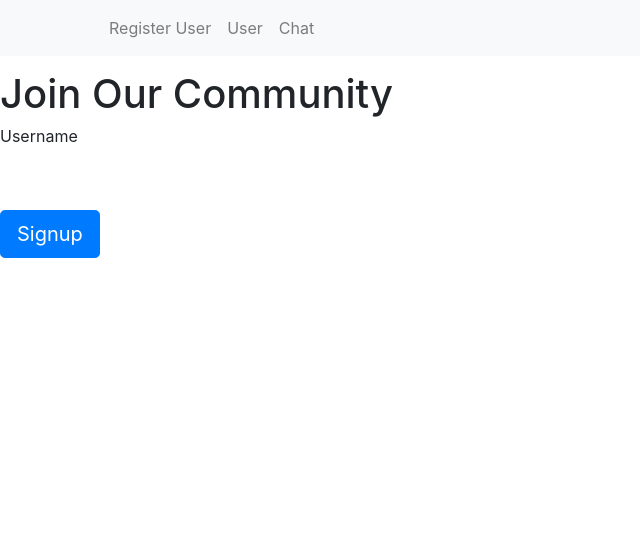
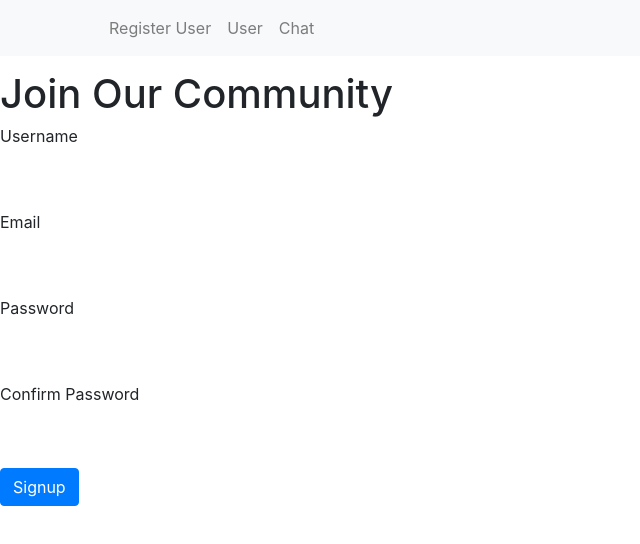
Before and after one commit to davidhcmex/app3_project, a React (Create React App) app: page /register in a window 1280 px wide. Shown: the top 544 px of the page, without its empty margins (0-640 px from the left). Built offline with nearby package versions, Linux system fonts and the light colour scheme; the HTML template or start-up script is replaced by a standard one.

Commit message:
with signup from almost ready

```diff
--- a/src/components/SignupForm.tsx
+++ b/src/components/SignupForm.tsx
@@ -1,17 +1,89 @@
 import * as React from "react";
 
-export class SignupForm extends React.Component {
+interface user_info {
+    username: string,
+    email: string,
+    password: string,
+    passwordConfirmation: string
+}
+
+export class SignupForm extends React.Component<{}, user_info> {
+    constructor(props: any) {
+        super(props)
+        this.state = {
+            username: "",
+            email: "",
+            password: "",
+            passwordConfirmation: ""
+        }
+        this.onChange = this.onChange.bind(this)
+        this.onSubmit = this.onSubmit.bind(this)
+    }
+
+    onSubmit(e: React.FormEvent<EventTarget>) {
+        e.preventDefault()
+        console.log(this.state)
+    }
+
+    onChange(e: React.FormEvent<EventTarget>) {
+
+        this.setState(
+            {
+                username: this["uname"].value,
+                email: this["email"].value,
+                password: this["passwd"].value,
+                passwordConfirmation: this["passwdCnf"].value,
+
+            })
+    }
+
     render() {
-        return(
-        <form>
+        return (
+            <form onSubmit={this.onSubmit}>
                 <h1>Join Our Community</h1>
                 <div className="form-group">
                     <label className="control-label">Username</label>
-                <input type="text" name="username" className="form-control" />
+                    <input value={this.state.username}
+                        ref={node => this["uname"] = node}
+                        type="text"
+                        name="username"
+                        onChange={this.onChange}
+                        className="form-control" />
 
                 </div>
+
                 <div className="form-group">
-                <button className="btn btn-primary btn-lg">
+                    <label className="control-label">Email</label>
+                    <input value={this.state.email}
+                        type="text" name="email"
+                        ref={node => this["email"] = node}
+                        onChange={this.onChange}
+                        className="form-control" />
+
+                </div>
+
+                <div className="form-group">
+                    <label className="control-label">Password</label>
+                    <input value={this.state.password}
+                        type="password" name="password"
+                        ref={node => this["passwd"] = node}
+                        onChange={this.onChange}
+                        className="form-control" />
+
+                </div>
+
+                <div className="form-group">
+                    <label className="control-label">Confirm Password</label>
+                    <input value={this.state.passwordConfirmation}
+                        type="password" name="passwordConfirmation"
+                        ref={node => this["passwdCnf"] = node}
+                        onChange={this.onChange}
+                        className="form-control" />
+
+                </div>
+
+                <div className="form-group">
+                    <button className="btn btn-primary btn-md">
                         Signup
                 </button>
                 </div>
```
Lines whose indentation alone changed are shown as unchanged.
